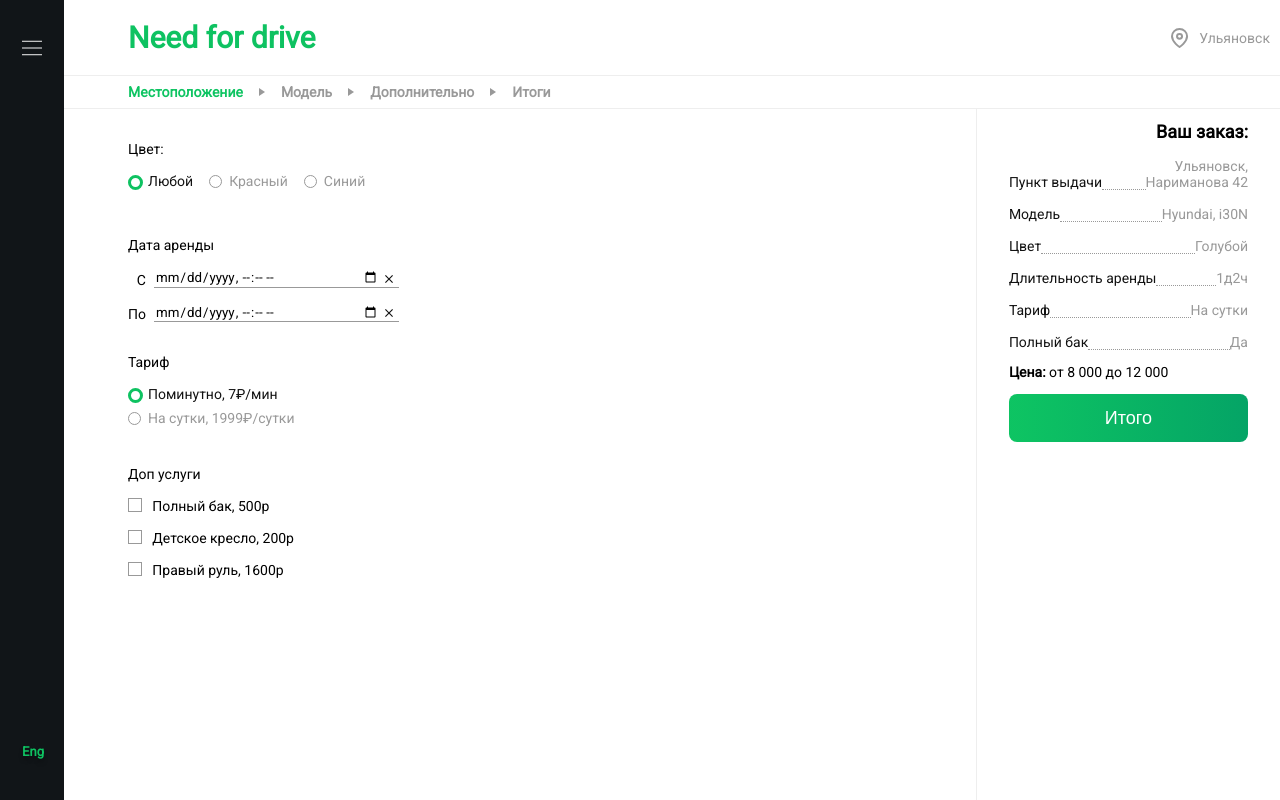
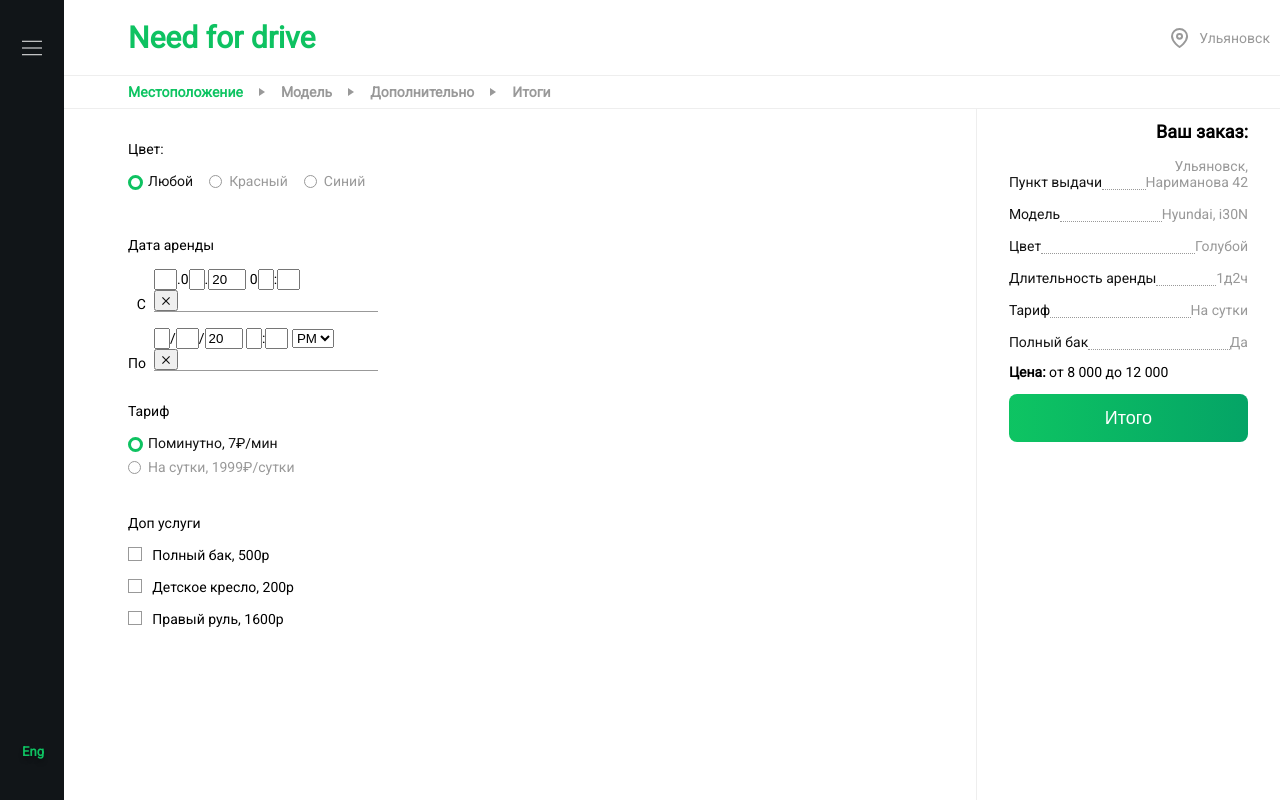
Before and after one commit to jorjif/need_for_drive, a React (Create React App) app: page /order/options in a window 1280 px wide. Built offline with nearby package versions, Linux system fonts and the light colour scheme.

Commit message:
V04 добавил работающий выбор даты-времени через стороннюю библиотеку

```diff
--- a/package.json
+++ b/package.json
@@ -11,6 +11,7 @@
     "classnames": "^2.3.1",
     "node-sass": "^6.0.0",
     "react": "^17.0.2",
+    "react-datetime-picker": "^3.3.0",
     "react-dom": "^17.0.2",
     "react-router-dom": "^5.2.0",
     "react-scripts": "4.0.3",
--- a/src/pages/orderPageComponents/orderWindows/options.js
+++ b/src/pages/orderPageComponents/orderWindows/options.js
@@ -1,6 +1,11 @@
 import { ReactComponent as Delete } from "../../icons/deleteCross.svg";
 import { ReactComponent as CheckboxMark } from "../../icons/checkboxMark.svg";
+import DateTimePicker from "react-datetime-picker";
+import { useState } from "react";
 export default function Options(props) {
+  const [dateFrom, setDateFrom] = useState(new Date());
+
+  const [dateTo, setDateTo] = useState(new Date());
   return (
     <div className="order_options">
       <form>
@@ -57,31 +62,30 @@ export default function Options(props) {
             <div className="order_options_date_form">
               <div className="order_options_date_form_input">
                 <label htmlFor="order_date_from">С</label>
-                <input
-                  placeholder="Введите дату и время"
+                <DateTimePicker
+                  minDate={new Date()}
+                  calendarIcon={null}
+                  value={dateFrom}
+                  onChange={setDateFrom}
                   type="datetime-local"
                   list="order_date_from"
-                  pattern="[0-9]{2}.[0-9]{2}.[0-9]{4} [0-9]{2}:[0-9]{2}"
                   className="order_options_date_form_input_textfield"
+                  clearIcon={<Delete />}
+                  format="dd.MM.y hh:mm"
                 />
-
-                <button className="order_options_date_form_input_delete">
-                  <Delete />
-                </button>
               </div>
               <div className="order_options_date_form_input">
                 <label htmlFor="order_date_to">По</label>
-                <input
+                <DateTimePicker
+                  minDate={new Date()}
+                  calendarIcon={null}
+                  value={dateTo}
+                  onChange={setDateTo}
                   type="datetime-local"
-                  list="order_date_to"
-                  placeholder="Введите дату и время"
-                  pattern="[0-9]{2}.[0-9]{2}.[0-9]{4} [0-9]{2}:[0-9]{2}"
+                  list="order_date_from"
                   className="order_options_date_form_input_textfield"
+                  clearIcon={<Delete />}
                 />
-
-                <button className="order_options_date_form_input_delete">
-                  <Delete />
-                </button>
               </div>
             </div>
           </fieldset>
--- a/src/pages/orderPageComponents/orderWindows/optionsPage.scss
+++ b/src/pages/orderPageComponents/orderWindows/optionsPage.scss
@@ -67,6 +67,9 @@
           width: 224px;
           border: none;
           border-bottom: 1px solid #999;
+          div {
+            border: none !important;
+          }
         }
         &_delete {
           background: none;
```
Also changed, not shown: 1 other file (tests, documents, lock files or other folders).
